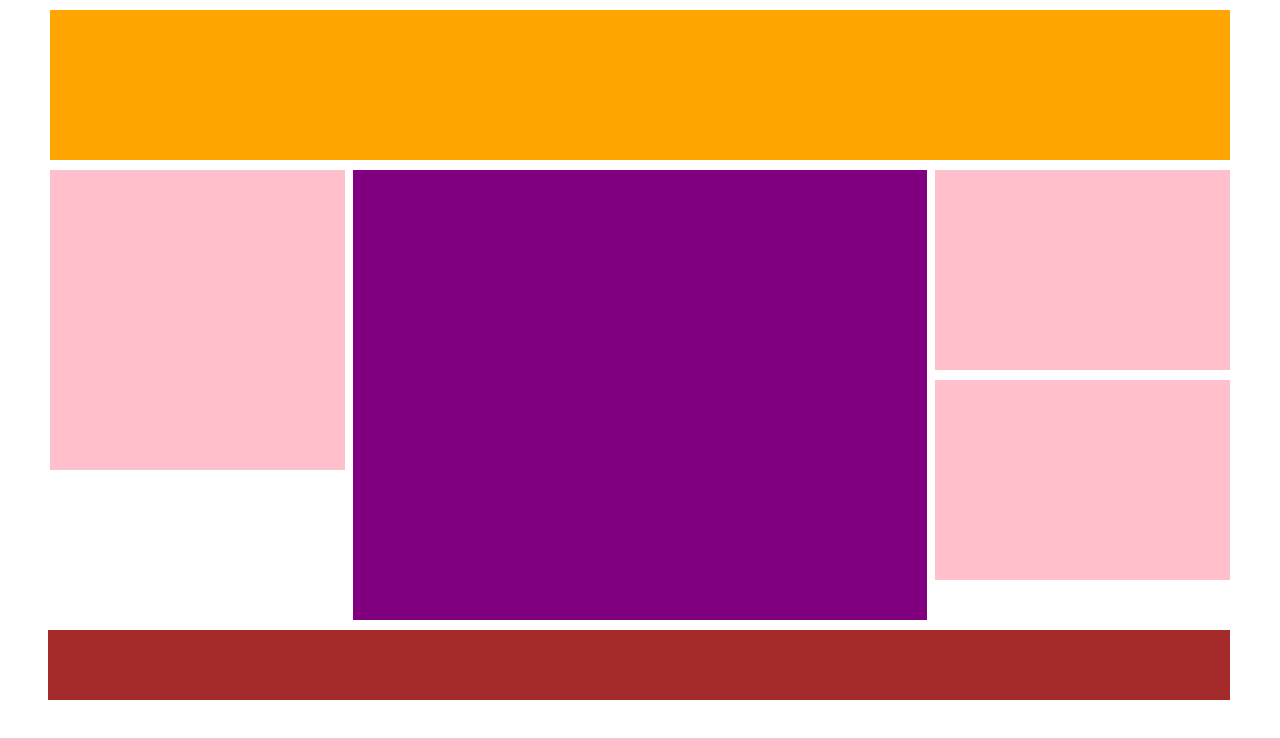
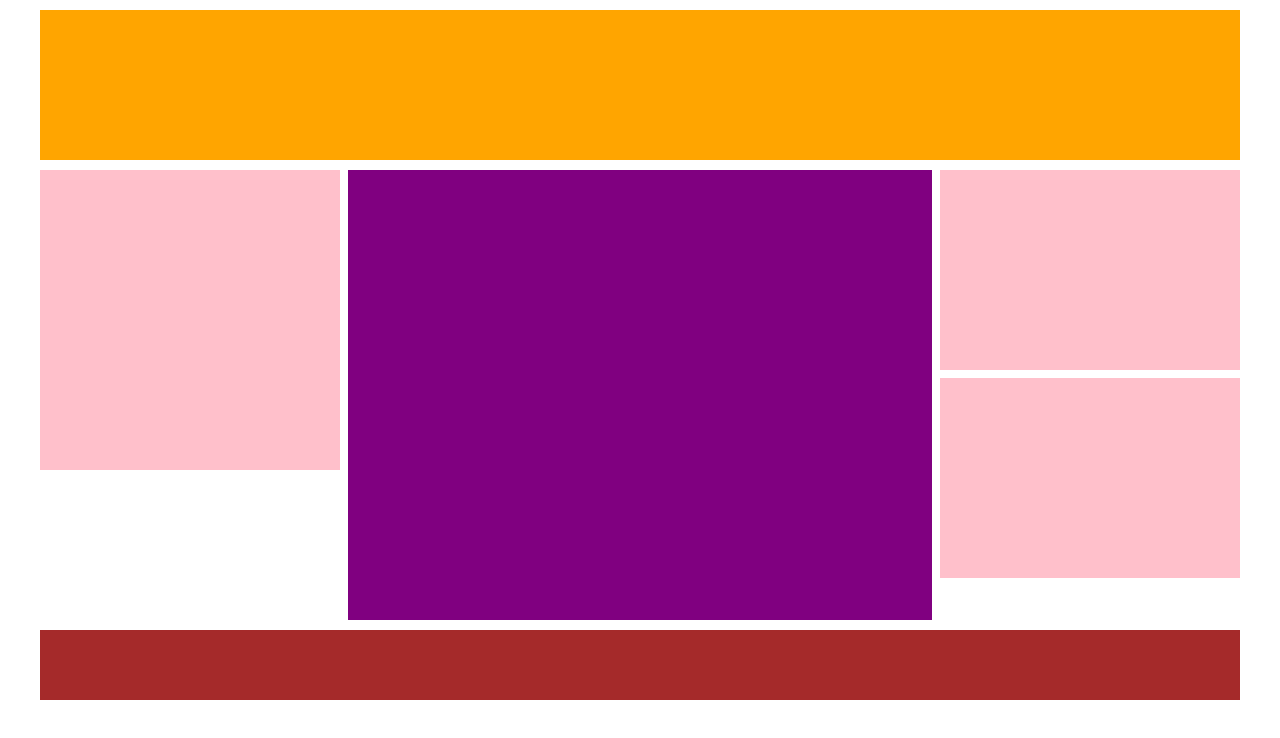
Before and after one commit to edoardo993/htmlcss-struttura-wp, a plain HTML site: page index.html in a window 1280 px wide. Drawn offline with Linux system fonts and the light colour scheme.

Commit message:
definitivo

```diff
--- a/css/style.css
+++ b/css/style.css
@@ -7,19 +7,18 @@
 /* imposto caratteristiche del contenitore del layout */
 .container {
   width: 1200px;
-  margin: 0 auto
+  margin: 0 auto;
 }
 
 /* definisco le caratteristiche dell'header */
 header {
   background: orange;
   height: 150px;
-  margin: 10px
+  margin: 10px 0
 }
 
 /* definisco le caratteristiche del blocco contenuto */
 .content {
-  margin: 10px
 }
 
 /* definisco le caratteristiche del primo blocco */
@@ -28,6 +27,7 @@ header {
   background: pink;
   width: 25%;
   height: 300px;
+  margin-right: 8px
 }
 
 /* definisco le caratteristiche del secondo blocco */
@@ -35,40 +35,42 @@ header {
   background: purple;
   width: calc(50% - 16px);
   height: 450px;
-  margin: 0 8px
+  margin-bottom: 10px;
+  margin-right: 8px
 }
 
 /* definisco le caratteristiche del terzo blocco */
 .third-block {
-  background: pink;
   width: 25%;
-  height: 200px
 }
 
-/* definisco le caratteristiche del quarto blocco */
-.fourth-block {
-  background: pink;
-  width: 25%;
+/* definisco i due box del terzo float */
+.content-1 {
   height: 200px;
-  margin-top: 10px
+  margin-bottom: 8px;
+  background: pink
 }
 
-/* definisco le caratteristiche del clearfix */
+/* definisco i due box del secondo float */
+.content-2 {
+  height: 200px;
+  background: pink
+}
+
+/* definisco le utility class */
 .clearfix::after {
   display: table;
   content: "";
   clear: both;
 }
 
-/* definisco l'utility class per tutti e 4 i blocchi */
 .float-l {
   float: left;
 }
+/* /definisco le utility class */
 
 /* definisco le caratteristiche del footer */
 footer {
   background: brown;
   height: 70px;
-  margin-right: 10px;
-  margin-left: 8px
 }
--- a/index.html
+++ b/index.html
@@ -11,8 +11,7 @@
     <div class="container">
 
       <!-- definisco l'header -->
-      <header>
-      </header>
+      <header></header>
       <!-- /definisco l'header -->
 
       <!-- definisco il blocco contenuto -->
@@ -33,16 +32,16 @@
         <!-- definisco il terzo blocco -->
         <div class="third-block float-l">
 
+          <div class="content-1">
+
+          </div>
+
+          <div class="content-2">
+
+          </div>
+
         </div>
         <!-- /definisco il terzo blocco -->
-
-        <!-- definisco il quarto blocco -->
-
-        <div class="fourth-block float-l">
-
-        </div>
-        <!-- /definisco il quarto blocco -->
-
 
       </div>
       <!-- /definisco il blocco contenuto -->
```
